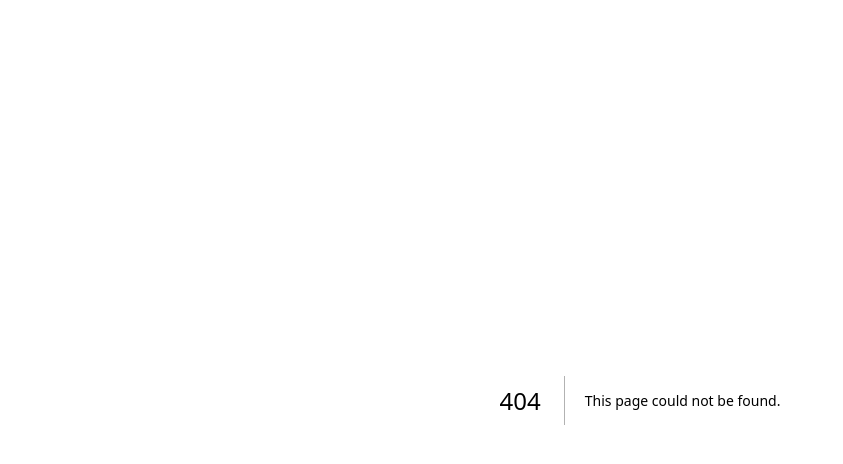
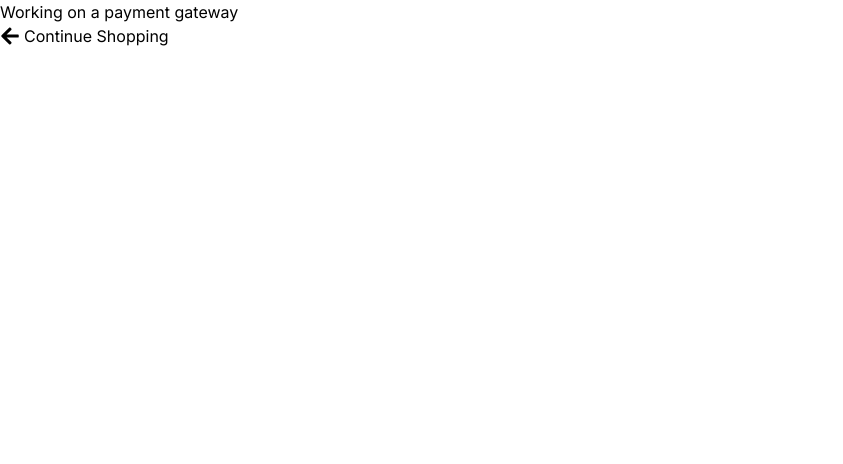
Before and after one commit to dwhyq/ab-inbev-challenge, a Next.js app: page /Checkout in a window 1280 px wide. Before the commit this address had no page. Shown: the top 464 px of the page, without its empty margins (0-843 px from the left). Built offline with nearby package versions, Linux system fonts and the light colour scheme.

Commit message:
AddToCart btn changes onClick. feat: checkout page

```diff
--- /dev/null
+++ b/app/Checkout/page.js
@@ -0,0 +1,17 @@
+import Link from "next/link";
+import { FaArrowLeft } from "react-icons/fa";
+
+const Checkout = () => {
+    return (
+        <div>
+            <h1>Working on a payment gateway</h1>
+            <Link href="/">
+          <span className="flex gap-1 items-center">
+            <FaArrowLeft className="w-5 h-5" />
+            Continue Shopping
+          </span>
+        </Link>
+        </div>
+    )
+}
+export default Checkout;
--- a/app/ProductList/page.js
+++ b/app/ProductList/page.js
@@ -1,8 +1,15 @@
-import React from "react";
+import React, { useState } from "react";
 import { getFirstFourWords } from "../constants";
 import Image from "next/image";
 
 const ProductList = ({ products, onAddToCart }) => {
+  const [clickedButtonId, setClickedButtonId] = useState(null);
+
+  const handleAddToCartClick = (product) => {
+    onAddToCart(product);
+    setClickedButtonId(product.id);
+  };
+
   return (
     <div className="grid grid-cols-3 sm:grid-cols-2 md:grid-cols-3 lg:grid-cols-4 xl:grid-cols-5 gap-4 mt-2">
       {(products || []).map((product) => (
@@ -26,10 +33,14 @@ const ProductList = ({ products, onAddToCart }) => {
             </p>
           </div>
           <button
-            className="bg-green-700 text-sm text-white rounded font-bold px-0.5 py-0.5 md:p-2 mt-auto"
-            onClick={() => onAddToCart(product)}
+            className={`${
+              clickedButtonId === product.id
+                ? "bg-black"
+                : "bg-green-700"
+            } text-sm text-white rounded font-bold px-0.5 py-0.5 md:p-2 mt-auto`}
+            onClick={() => handleAddToCartClick(product)}
           >
-            Add to Cart
+            {clickedButtonId === product.id ? "Added" : "Add to Cart"}
           </button>
         </div>
       ))}
```
